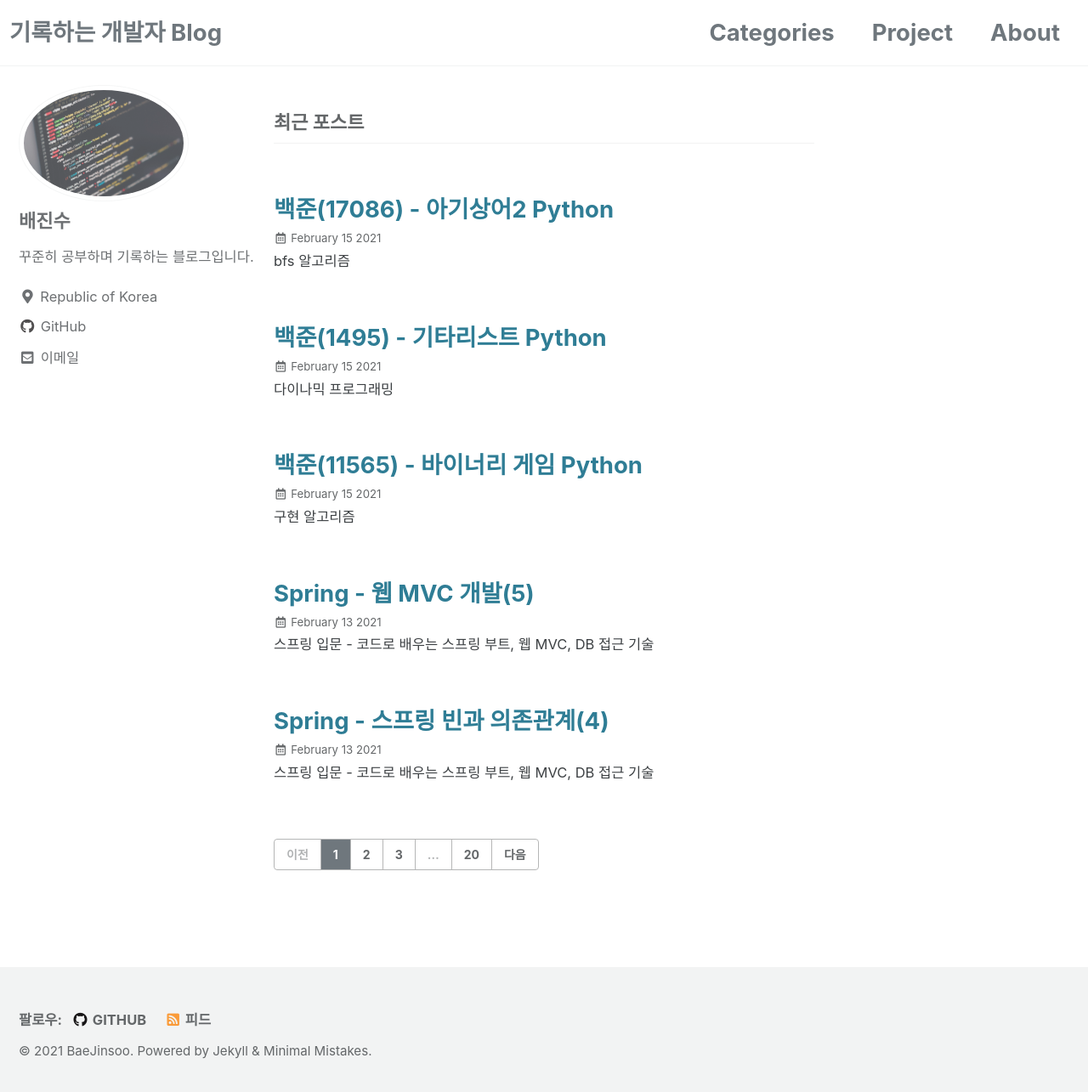
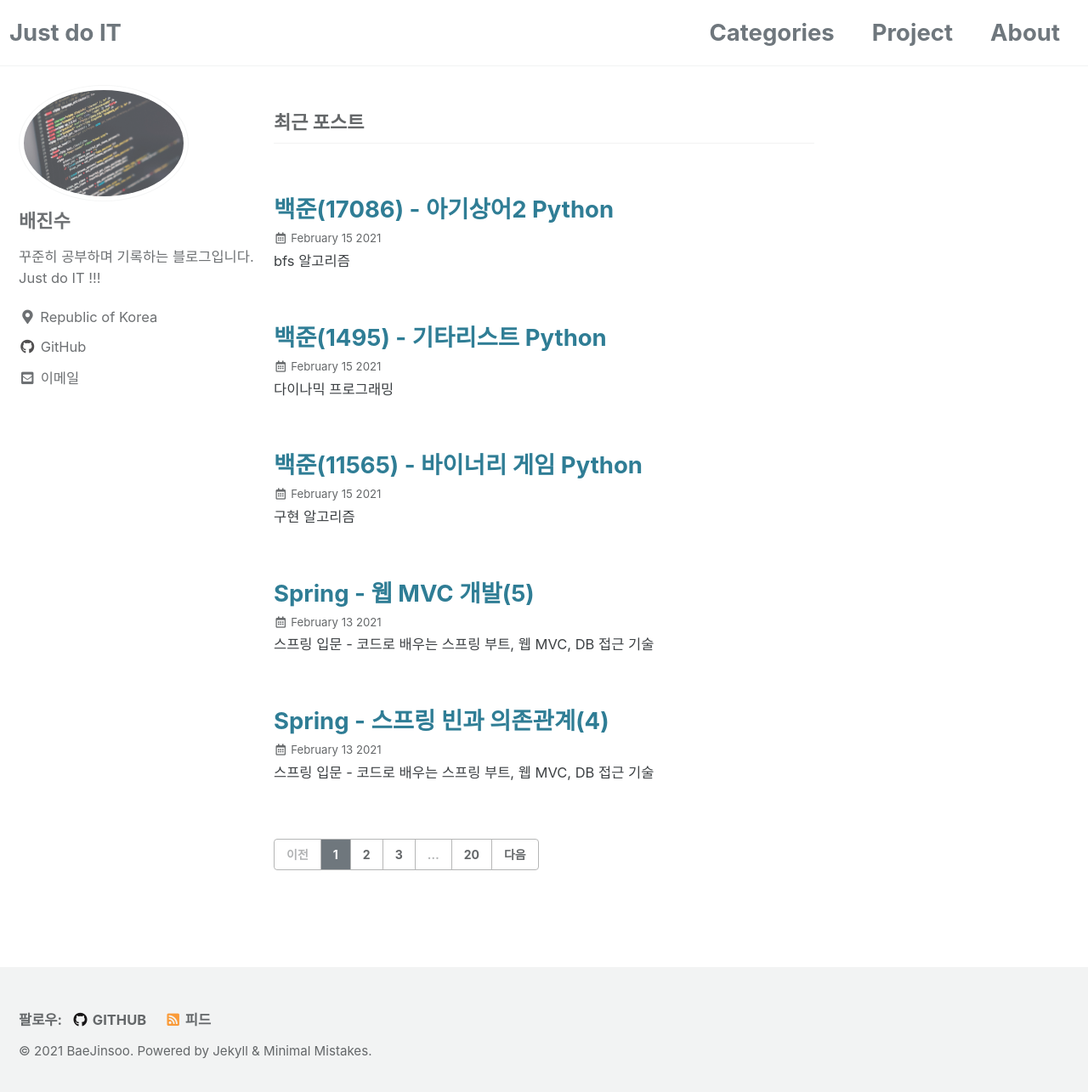
Before and after one commit to baejinsoo/baejinsoo.github.io, a Jekyll site: the page built from index.html, in a window 1280 px wide and 1292 px high. Shown: the top 1285 px of the window at 85% size. Built offline with Jekyll 4.4.1, drawn with Linux system fonts in a browser that asks for light colours; cached includes are drawn as plain includes; the list of posts is cut into pages by our own code.

Commit message:
블로그 title 수정

```diff
--- a/_config.yml
+++ b/_config.yml
@@ -26,7 +26,7 @@ baseurl                  : # the subpath of your site, e.g. "/blog"
 repository               : "baejinsoo/baejinsoo.github.com"
 teaser                   : # path of fallback teaser image, e.g. "/assets/images/500x300.png"
 logo                     : # path of logo image to display in the masthead, e.g. "/assets/images/88x88.png"
-masthead_title           : "기록하는 개발자 Blog"
+masthead_title           : "Just do IT"
 # breadcrumbs            : false # true, false (default)
 words_per_minute         : 200
 comments:
@@ -95,7 +95,7 @@ analytics:
 author:
   name             : "배진수"
   avatar           : "/assets/images/coding.jpg"
-  bio              : "꾸준히 공부하며 기록하는 블로그입니다."
+  bio              : "꾸준히 공부하며 기록하는 블로그입니다. Just do IT !!!"
   location         : "Republic of Korea"
   email            : "jinsoo941010@naver.com"
   links:
```
